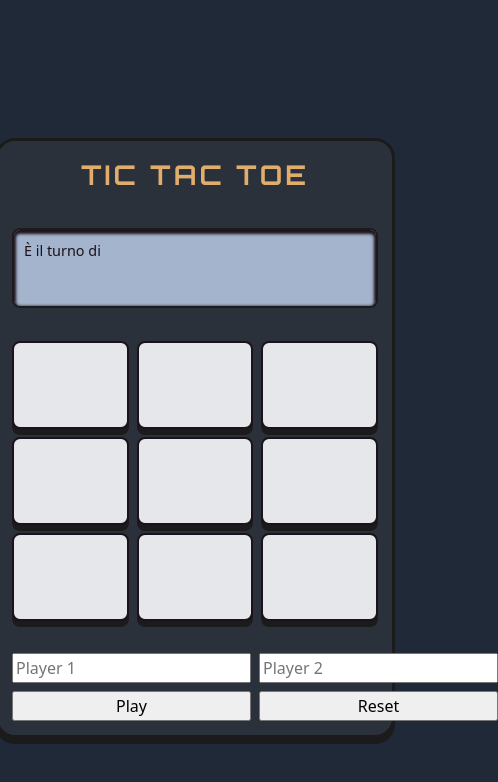
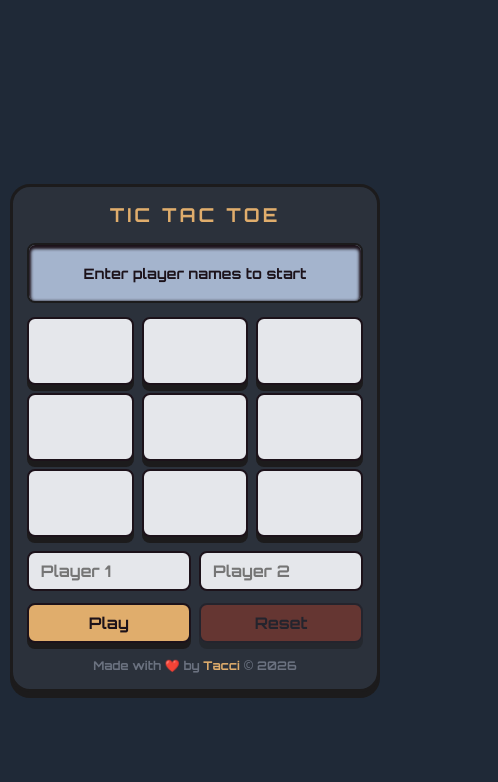
Before and after one commit to Taaccii/tic-tac-toe, a plain HTML site: page index.html in a window 390 px wide. Both pictures are taken after a click on the button "Play". Shown: the whole page, 498 px wide, since content can reach past the window. Drawn offline with Linux system fonts and the light colour scheme.

Commit message:
add all project complete

```diff
--- a/index.html
+++ b/index.html
@@ -24,11 +24,13 @@
     <input type="text" id="player-one" placeholder="Player 1">
     <input type="text" id="player-two" placeholder="Player 2">
     <button id="start-btn">Play</button>
-    <button id="reset-btn">Reset</button>
+    <button id="reset-btn" disabled>Reset</button>
   </div>
 
 
-
+  <footer>
+    <p>Made with ❤️ by <a href="https://github.com/Taaccii" target="_blank" rel="noopener noreferrer">Tacci</a> © 2026</p>
+  </footer>
 </div>
 
 
--- a/index.js
+++ b/index.js
@@ -139,13 +139,13 @@ const GameController = (() => {
     const winner = Gameboard.checkWinner();
     if (winner !== null) {
       gameActive = false;
-      DisplayController.showResult(`${activePlayer.name} ha vinto!`);
+      DisplayController.showResult(`${activePlayer.name} wins!`);
       return;
     }
 
     if (Gameboard.checkTie()) {
       gameActive = false;
-      DisplayController.showResult("Pareggio!");
+      DisplayController.showResult("It's a tie!");
       return;
     }
 
@@ -167,6 +167,7 @@ const DisplayController = (() => {
   const boardDiv = document.getElementById("game-board");
   const turnMessageDiv = document.getElementById("turn-message");
   const resultMessageDiv = document.getElementById("result-message");
+  resultMessageDiv.classList.add('hidden');
 
   const renderBoard = () => {
     boardDiv.innerHTML = "";
@@ -176,6 +177,12 @@ const DisplayController = (() => {
       row.forEach((cell, colIndex) => {
         const cellDiv = document.createElement("div");
         cellDiv.textContent = cell.getValue() === 0 ? "" : cell.getValue();
+        if (cell.getValue() === "X") {
+          cellDiv.classList.add("cell-x");
+        } else if (cell.getValue() === "O") {
+          cellDiv.classList.add("cell-o");
+        }
+
         cellDiv.dataset.row = rowIndex;
         cellDiv.dataset.column = colIndex;
 
@@ -192,51 +199,87 @@ const DisplayController = (() => {
 
   const updateTurnMessage = () => {
   const activePlayer = GameController.getActivePlayer();
-  turnMessageDiv.textContent = `È il turno di ${activePlayer.name}`;
+  turnMessageDiv.textContent = `${activePlayer.name}'s turn`;
+  turnMessageDiv.classList.remove('hidden');
+  resultMessageDiv.classList.add('hidden');
   };
 
   const showResult = (message) => {
+
+    const displayDiv = document.querySelector('.display');
+
+    if (message.includes("wins")) {
+      displayDiv.classList.add('winner');
+    } else {
+      displayDiv.classList.add('tie');
+    }
+
     resultMessageDiv.textContent = message;
+    resultMessageDiv.classList.remove('hidden');
+    turnMessageDiv.classList.add('hidden');
   };
 
   const startBtn = document.getElementById("start-btn");
+  const resetBtn = document.getElementById("reset-btn");
 
   startBtn.addEventListener("click", () => {
+
+    const displayDiv = document.querySelector('.display');
+    displayDiv.classList.remove('winner', 'tie');
+
     const nameOne = document.getElementById("player-one").value;
     const nameTwo = document.getElementById("player-two").value;
 
     if (nameOne === "" || nameTwo === "") {
-      alert ("You need to choose players names to play the game!");
+      displayDiv.classList.add('error');
+      turnMessageDiv.textContent = "You need to choose players names to play the game!";
+
+      setTimeout(() => {
+        displayDiv.classList.remove('error');
+        turnMessageDiv.textContent = "Enter player names to start";
+      }, 2000);
+
       return;
     }
 
     GameController.startGame(nameOne, nameTwo);
+    startBtn.disabled = true;
+    resetBtn.disabled = false;
     renderBoard();
     updateTurnMessage();
 
   });
 
-  const resetBtn = document.getElementById("reset-btn");
+  const showInitMessage = () => {
+    turnMessageDiv.textContent = "Enter player names to start";
+    turnMessageDiv.classList.remove('hidden');
+    resultMessageDiv.classList.add('hidden');
+  }
 
   resetBtn.addEventListener("click", () => {
+    const displayDiv = document.querySelector('.display');
+    displayDiv.classList.remove('winner', 'tie');
     GameController.resetGame();
+    startBtn.disabled = false;
+    resetBtn.disabled = true;
     resultMessageDiv.textContent = "";
+    showInitMessage();
     renderBoard();
-    updateTurnMessage();
   });
 
   return {
     renderBoard,
     updateTurnMessage,
     showResult,
+    showInitMessage,
   };
 
 })();
 
 
 const init = () => {
+  DisplayController.showInitMessage();
   DisplayController.renderBoard();
-  DisplayController.updateTurnMessage();
 };
 
 init();
--- a/style.css
+++ b/style.css
@@ -47,7 +47,7 @@ h1, h2, h3, h4, h5, h6 {
 }
 
 body {
-  font-family: system-ui, -apple-system, BlinkMacSystemFont, 'Segoe UI', Roboto, Oxygen, Ubuntu, Cantarell, 'Open Sans', 'Helvetica Neue', sans-serif;
+  font-family: 'Orbitron', system-ui, -apple-system, BlinkMacSystemFont, 'Segoe UI', Roboto, Oxygen, Ubuntu, Cantarell, 'Open Sans', 'Helvetica Neue', sans-serif;
   display: flex;
   flex-direction: column;
   justify-content: center;
@@ -62,16 +62,20 @@ body {
   flex-direction: column;
   justify-content: space-between;
   width: 400px;
-  height: 600px;
+  height: auto;
+  gap: 20px;
   background-color: #2b313b;
   border: 3px solid rgb(28, 27, 28);
   border-radius: 20px;
   box-shadow: rgb(28, 27, 28) 0px 6px;
-  padding: 14px;
+  padding: 20px;
 }
 
 .display {
-  height: 80px;
+  height: 60px;
+  display: flex;
+  align-items: center;
+  justify-content: center;
   border: 2px solid rgb(28, 27, 28);
   border-radius: 8px;
   background-color: #A4B4CD;
@@ -80,10 +84,24 @@ body {
   color: #1c121a;
 }
 
+.display.winner {
+  background-color: #22c55e;
+}
+
+.display.tie {
+  background-color: #e0ad6c;
+}
+
+.display.error {
+  background-color: #c43f24;
+}
+
 .game-header {
   display: grid;
   grid-template-columns: 1fr 1fr;
-  gap: 8px;
+  grid-template-rows: auto auto;
+  gap: 12px 8px;
+  width: 100%;
 }
 
 #game-board {
@@ -95,40 +113,163 @@ body {
 }
 
 #game-board div {
+  display: flex;
+  align-items: center;
+  justify-content: center;
   border: 2px solid #1C121A;
   border-radius: 8px;
   font-weight: bold;
-  font-size: 40px;
+  font-size: 50px;
   box-shadow: rgb(28, 27, 28) 0px 6px;
-  text-align: center;
-  transition: all 0.2s ease;
   cursor: pointer;
   background-color: #e5e7eb;
   -webkit-tap-highlight-color: transparent;
   -webkit-font-smoothing: antialiased;
   transition: transform 0.3s ease-out, box-shadow 0.3s ease-out, background-color 0.2s;
   color: #1c121a;
-  -webkit-appearance: none;
-  appearance: none;
 }
 
 h1 {
-  font-family: 'Orbitron', sans-serif;
   font-weight: 700;
   letter-spacing: 3px;
   text-transform: uppercase;
   text-align: center;
   color: #e0ad6c;
-  font-size: 1.7rem;
+  font-size: 1.8rem;
 }
 
-#turn-message {
-  font-size: 0.9rem;
+#turn-message,
+#result-message {
+  font-size: 1.2rem;
+  font-weight: 700;
+  text-align: center;
   color: #1c121a;
 }
 
-#result-message {
-  font-size: 1.2rem;
-  font-weight: 700;
+.game-header input {
+  border: 2px solid #1c121a;
+  border-radius: 8px;
+  padding: 8px 12px;
+  background-color: #e5e7eb;
+  color: #1c121a;
+  outline: none;
+  width: 100%;
+}
+
+.game-header input:focus {
+  border-color: #4a93f2;
+}
+
+#start-btn {
+  background-color: #e0ad6c;
+  border: 2px solid #1c121a;
+  border-radius: 8px;
+  box-shadow: rgb(28, 27, 28) 0px 6px;
+  font-weight: bold;
+  cursor: pointer;
   color: #1c121a;
 }
+
+#reset-btn {
+  background-color: #c43f24f1;
+  border: 2px solid #1c121a;
+  border-radius: 8px;
+  box-shadow: rgb(28, 27, 28) 0px 6px;
+  font-weight: bold;
+  cursor: pointer;
+  color: #1c121a;
+}
+
+#start-btn, #reset-btn {
+  width: 100%;
+  padding: 8px 0;
+  transition: transform 0.3s ease-out, box-shadow 0.3s ease-out, background-color 0.2s;
+}
+
+.game-header input,
+.game-header button {
+  height: 40px;
+  display: flex;
+  align-items: center;
+  justify-content: center;
+}
+
+.hidden {
+  display: none;
+}
+
+#game-board .cell-x {
+  color: #4a93f2;
+  text-shadow: 2px 2px 0px #1a5fa8;
+}
+
+#game-board .cell-o {
+  color: #f87171;
+  text-shadow: 2px 2px 0px #b91c1c;
+}
+
+#game-board div:active {
+  transform: translateY(3px) scale(0.95);
+  box-shadow: 1px 1px 2px rgba(65, 62, 62, 0.6);
+  transition: transform 0s;
+}
+
+#start-btn:active,
+#reset-btn:active {
+  transform: translateY(3px) scale(0.95);
+  box-shadow: 1px 1px 2px rgba(65, 62, 62, 0.6);
+  transition: transform 0s;
+}
+
+#start-btn:disabled,
+#reset-btn:disabled {
+  opacity: 0.4;
+}
+
+#start-btn:disabled:active,
+#reset-btn:disabled:active {
+  transform: none;
+  box-shadow: rgb(28, 27, 28) 0px 6px;
+}
+
+footer {
+  text-align: center;
+  font-size: 0.75rem;
+  color: #6b7280;
+}
+
+footer a {
+  color: #e0ad6c;
+  text-decoration: none;
+}
+
+footer a:hover {
+  text-decoration: underline;
+}
+
+
+
+@media (max-width: 480px) {
+  .game {
+    width: 95vw;
+    padding: 14px;
+    gap: 14px;
+  }
+
+  h1 {
+    font-size: 1.2rem;
+  }
+
+  #game-board {
+    height: 220px;
+  }
+
+  #game-board div {
+    font-size: 38px;
+  }
+
+  #turn-message,
+  #result-message {
+    font-size: 0.9rem;
+  }
+}
```
Also changed, not shown: tic-tac-toe-preview.png (added), 1 other file.
